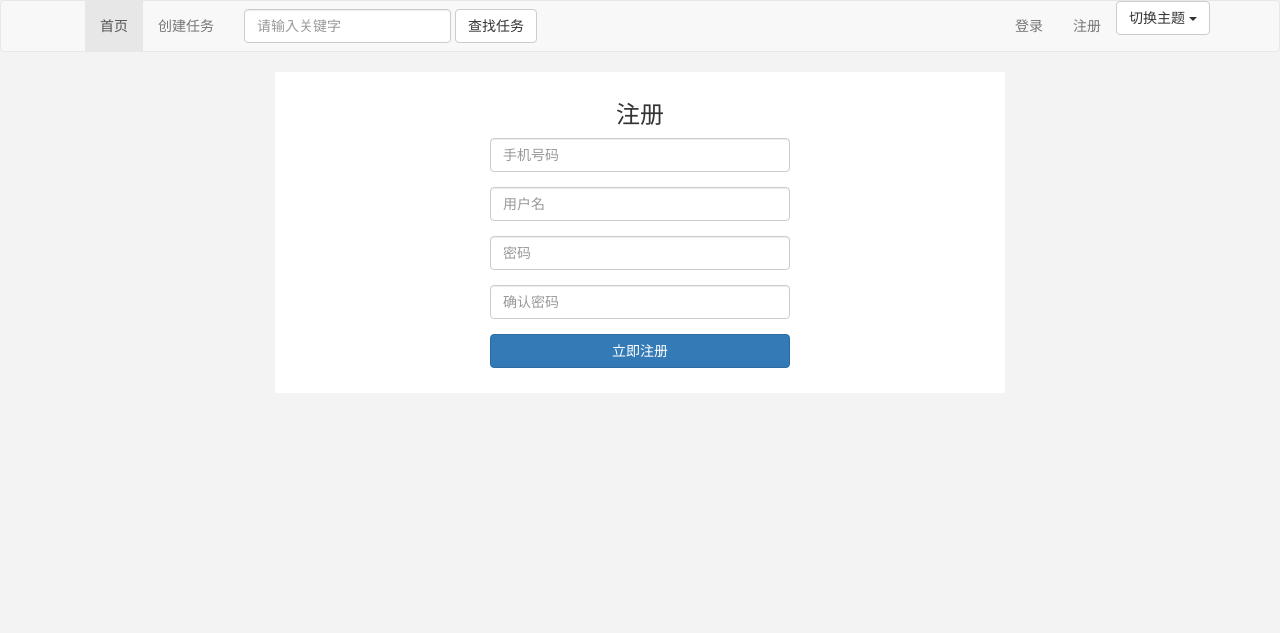
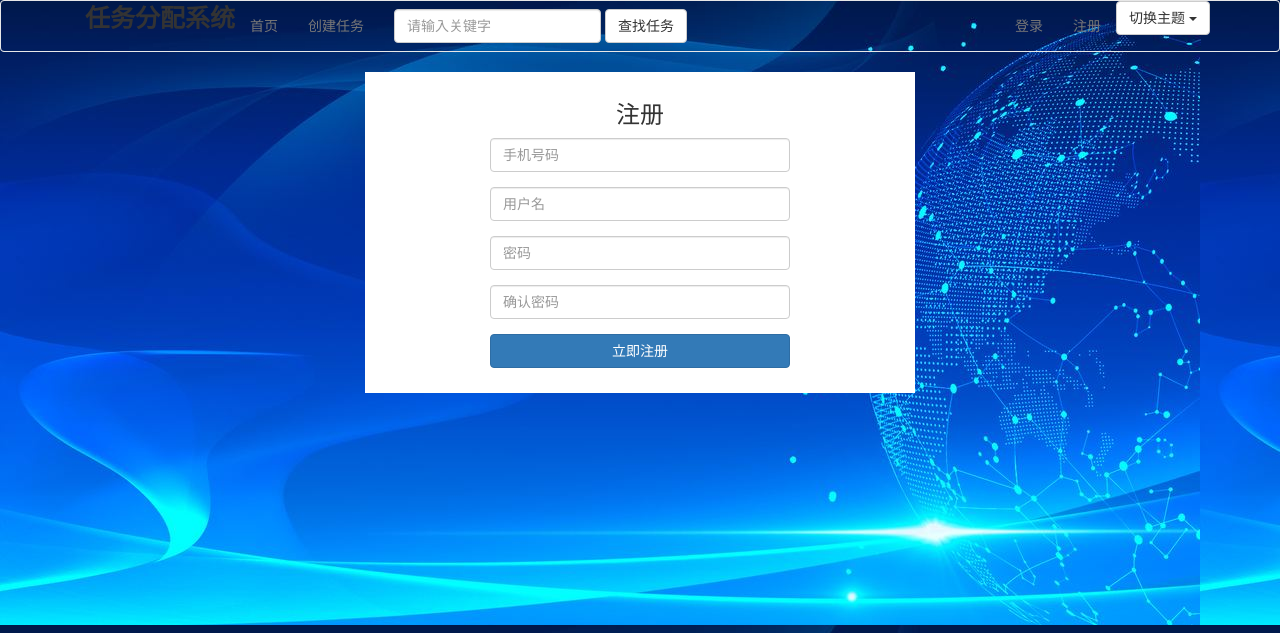
Before and after one commit to Always-like-this/Onelab, a Flask app: page /regist/ in a window 1280 px wide. Shown: the top 633 px of the page. Run offline with Flask 2, Linux system fonts and the light colour scheme; some libraries are stand-ins or nearby versions.

Commit message:
最新代码，3月28日

```diff
--- a/flask_script/email.py
+++ /dev/null
@@ -1,2 +0,0 @@
-# __author:Administrator
-# date:2019/3/21
--- a/send_email.py
+++ b/send_email.py
@@ -13,9 +13,10 @@ mail_pass = "legdkgptnvhaebgh"
 
 sender = '1772635346@qq.com'  # 发件人邮箱(最好写全, 不然会失败)
 # receiver = '2657344219@qq.com'  # 接收邮件，可设置为你的QQ邮箱或者其他邮箱   #只能单发
-
+# receiver = '2335610533@qq.com'
 title = 'Python原生Header方法邮件发送测试'  # 邮件主题
 # content = '此账号仅供测试，请大神们不要修改邮箱密码。'  # 内容
+# content = ''  # 内容
 
 
 # SMTP服务器  # 登陆       #密码       #发送给谁   #主题     #内容
--- a/static/css/base.css
+++ b/static/css/base.css
@@ -3,8 +3,8 @@
 }
 
 body{
-    background: #f3f3f3;
-    /*background-image:url("/static/images/4.jpg");*/
+    /*background: #f3f3f3;*/
+    background-image:url("/static/images/111.jpg");
 
 }
 /*.main{*/
@@ -25,6 +25,6 @@ body{
 .page-title{
     text-align: center;
 }
-/*#top_page{*/
-    /*!*background-image:url("/static/images/4.jpg");*!*/
-/*}*/
+#top_page{
+    background-image:url("/static/images/111.jpg");
+}
--- a/static/css/index.css
+++ b/static/css/index.css
@@ -1,6 +1,6 @@
 .main{
     background: #fff;
-    width: 1000px;
+    width: 800px;
     margin: 0 auto;
     overflow: hidden;
     padding: 10px;
--- a/static/css/login_regist.css
+++ b/static/css/login_regist.css
@@ -1,6 +1,6 @@
 .main{
     background: #fff;
-    width: 730px;
+    width: 550px;
     margin: 0 auto;
     overflow: hidden;
     padding: 10px;
--- a/static/js/regist.js
+++ b/static/js/regist.js
@@ -15,7 +15,7 @@ function check_phone() {
             dataType:'json',
             success:function(data){
                 if(data == 1){
-                    $("#telephone_error_message").text("用户名已存在");
+                    $("#telephone_error_message").text("手机号已存在");
                 }
                 else{
                     $("#telephone_error_message").text("");
--- a/templates/base.html
+++ b/templates/base.html
@@ -42,7 +42,10 @@
         <!-- Collect the nav links, forms, and other content for toggling -->
         <div class="collapse navbar-collapse" id="bs-example-navbar-collapse-1">
           <ul class="nav navbar-nav">
-            <li class="active">
+              <li class="active">
+                 <span><label style="font-size: 25px">任务分配系统</label></span>
+              </li>
+            <li >
                 <a href="/">首页<span class="sr-only">(current)</span></a>
             </li>
             <li>
--- a/templates/detail.html
+++ b/templates/detail.html
@@ -88,7 +88,6 @@
             <button id="test" onclick="test()" type="button" class="btn btn-default">准备测试</button>
             <button id="testing" type="button" class="btn btn-default">测试中</button>
             {% elif question.status.status =='关闭'%}
-          <button id="ready_test" onclick="ready_test()" type="button" class="btn btn-default">测试</button>
           <button id="reopen" onclick="reopen()" type="button" class="btn btn-default">重新打开任务</button> {% elif question.status.status =='关闭'%}
           {% elif question.status.status == "重新打开" %}
             <button id="open" type="button" class="btn btn-default">已经打开</button>
--- a/templates/user.html
+++ b/templates/user.html
@@ -34,7 +34,8 @@
                 {% if user.email %}
                     <input type="text" onblur="check_mail()" onfocus="edit_mail()" class="email" value="{{ user.email }}" placeholder="请输入您修改的邮箱" name="fullName">
                     {% if user.validate==0 %}
-                        <a id="check_email">验证邮箱</a>
+{#                        <a id="check_email" onclick="">验证邮箱</a>#}
+{#                        <span><input type="text" placeholder="请输入验证码" onblur="check_code()"></span>#}
                     {% else %}
                         <a>邮箱已验证</a>
                     {% endif %}
--- a/zlktqa.py
+++ b/zlktqa.py
@@ -370,7 +370,7 @@ def question():
             question.reporter = g.user.username
             db.session.add(question)
             db.session.commit()
-            return redirect(url_for('index'), permission=permission)
+            return redirect(url_for('index'))
     else:
         return "您没有权限创建任务，请联系管理员"
 
@@ -426,6 +426,13 @@ def search():
     return render_template('index.html', questions=questions, q=q, backgroud=backgroud_model, permission=permission)
 
 
+@app.route('/send_email/', methods=['POST'])
+def send_email():
+    receiver = request.form.get('receiver')
+    content = request.form.get('content')
+    send_email(receiver, content)
+
+
 @app.before_request
 def my_before_request():
     user_id = session.get('user_id')
```
Also changed, not shown: flask_script/send_email.py (deleted, +0 -44 lines), static/css/question.css (+7 -0 lines), README.md (deleted), static/images/111.jpg (added).
